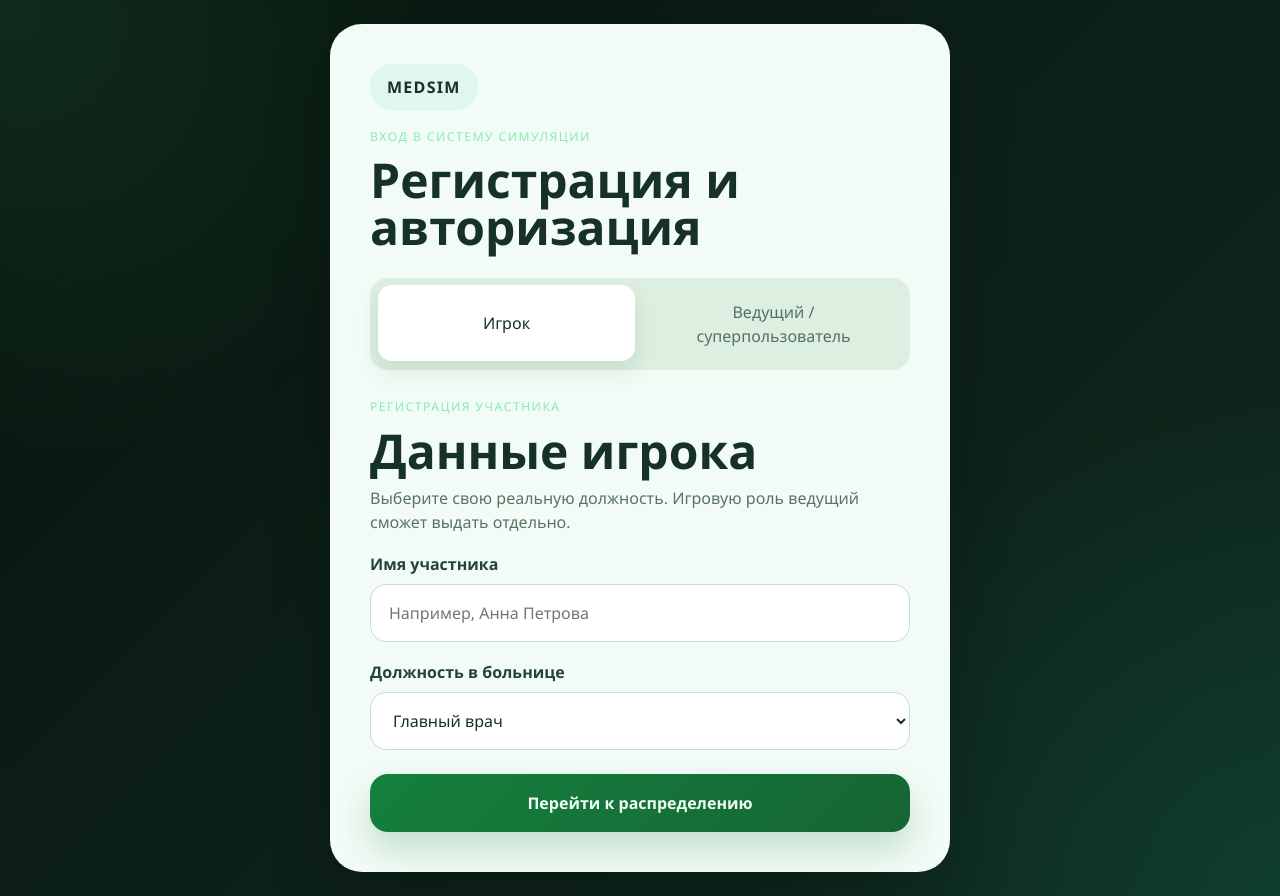
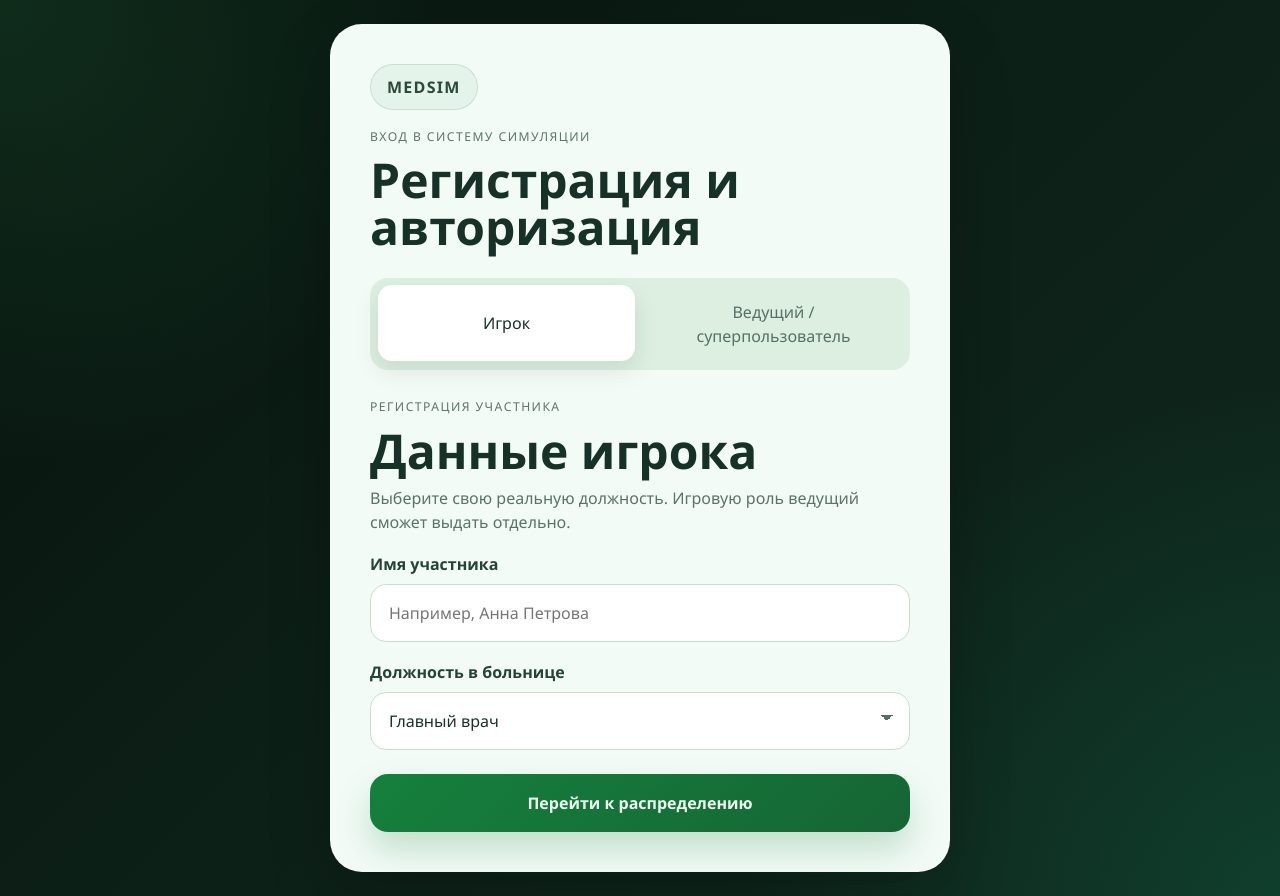
Before and after one commit to KarbonST/MedSim_front, a React (Vite) app: page / in a window 1280 px wide. Built offline with nearby package versions, Linux system fonts and the light colour scheme.

Commit message:
fix: improve form stability and select styling

```diff
--- a/src/App.jsx
+++ b/src/App.jsx
@@ -6,6 +6,7 @@ const playerRoles = [
   'Главный инженер',
   'Медсестра',
   'Заместитель инженера',
+  'Другая должность',
 ];
 
 const accessProfiles = [
--- a/src/styles.css
+++ b/src/styles.css
@@ -48,9 +48,10 @@ button {
 .brand-mark {
   width: fit-content;
   padding: 10px 16px;
-  border: 1px solid rgba(167, 243, 208, 0.16);
+  border: 1px solid rgba(22, 49, 39, 0.12);
   border-radius: 999px;
-  background: rgba(16, 185, 129, 0.08);
+  background: rgba(21, 128, 61, 0.06);
+  color: #2b4a3b;
   font-weight: 700;
   letter-spacing: 0.08em;
   text-transform: uppercase;
@@ -76,7 +77,7 @@ button {
   text-transform: uppercase;
   letter-spacing: 0.12em;
   font-size: 0.76rem;
-  color: #86efac;
+  color: #5d7468;
 }
 
 .form-panel {
@@ -160,6 +161,21 @@ button {
   transition: border-color 160ms ease, box-shadow 160ms ease;
 }
 
+.field select {
+  appearance: none;
+  -webkit-appearance: none;
+  -moz-appearance: none;
+  padding-right: 48px;
+  background-image:
+    linear-gradient(45deg, transparent 50%, #527163 50%),
+    linear-gradient(135deg, #527163 50%, transparent 50%);
+  background-position:
+    calc(100% - 22px) calc(50% - 3px),
+    calc(100% - 16px) calc(50% - 3px);
+  background-size: 6px 6px, 6px 6px;
+  background-repeat: no-repeat;
+}
+
 .field input:focus,
 .field select:focus {
   border-color: #22c55e;
```
